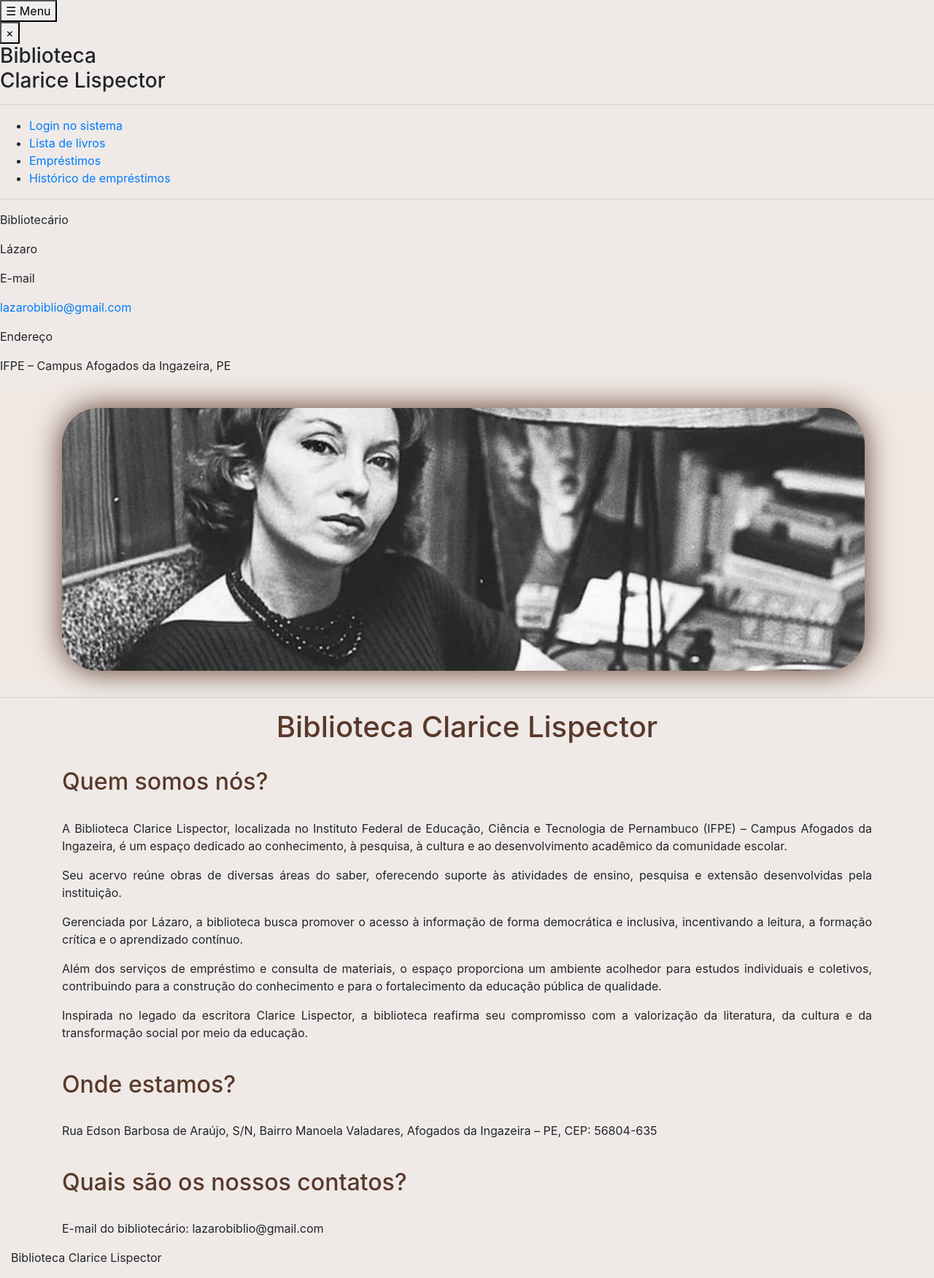
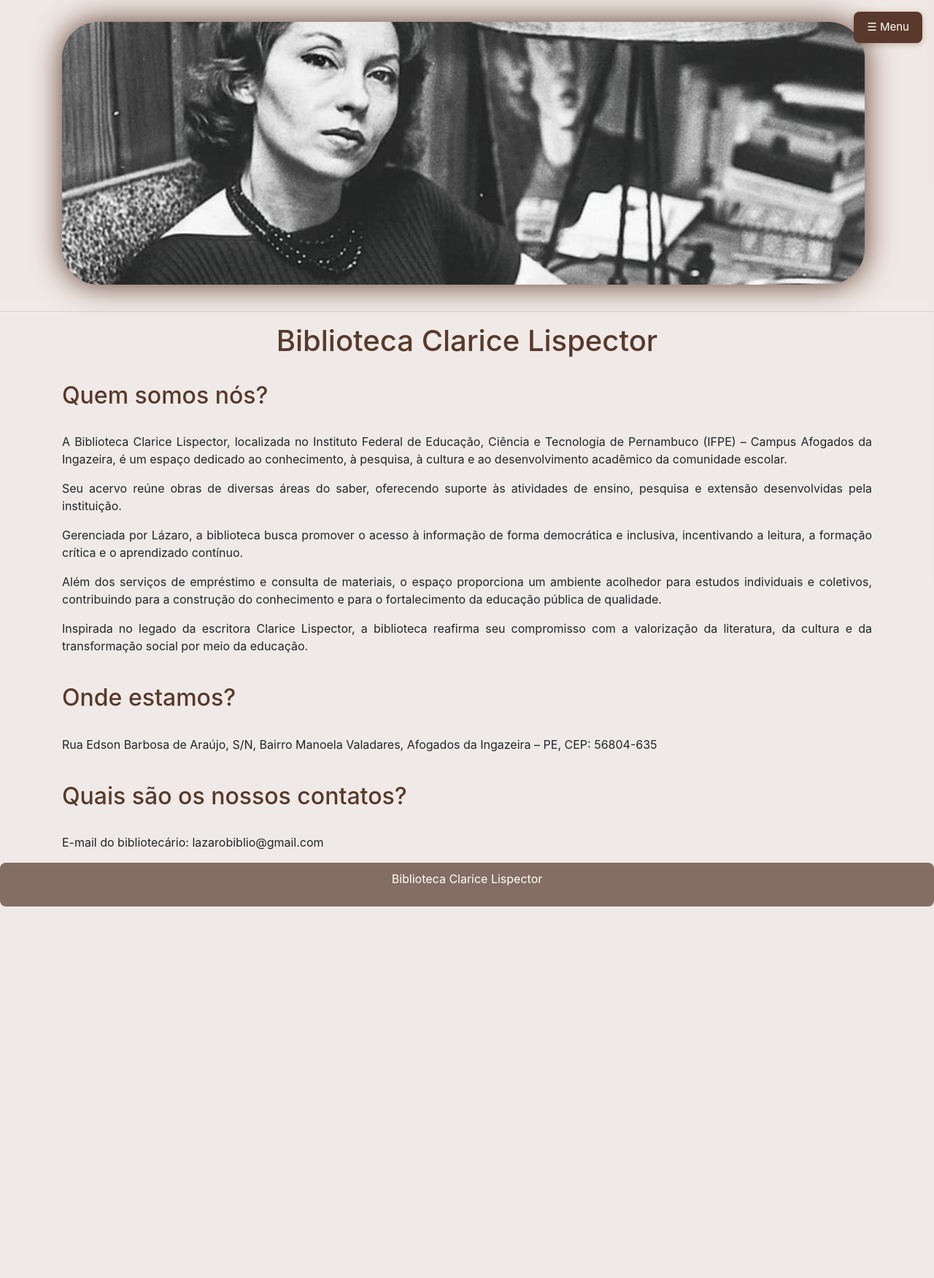
Before and after one commit to lazaroliveira/ProjetoWebII, a PHP site: page / in a window 1280 px wide. Shown: the whole page at 73% size. After the commit the page ends 1242 px from the top, so only its background shows below. Run offline with PHP 8.4, Linux system fonts and the light colour scheme.

Commit message:
Refactor CSS with new styles and animations
Updated styles for various elements including animations, buttons, and sidebar. Added hover effects and improved transition properties.

```diff
--- a/style.css
+++ b/style.css
@@ -2,7 +2,7 @@
 #ApresentacaoBiblio{
     text-align: center;
     color: #59392b;
-    animation-duration: 4s;
+    animation-duration: 3s;
     animation-name: slidein;
     animation-iteration-count: 1;
 }
@@ -19,15 +19,73 @@
     height: 360px;
     border-radius: 50px;
     filter: drop-shadow(0 0 20px #59392b);
+    transition: all 0.3s ease;
+}
+
+.BannerClarice:hover {
+    transform: scale(1.05);
+    filter: drop-shadow(0 0 30px #59392b);
 }
 
 .biblioteca-descricao{
     text-align: justify;
     text-justify: inter-word;
+    opacity: 0;
+    transform: translateY(30px);
+    animation: surgir 3.2s ease-out forwards;
+
+}
+
+body{
+    background-color: #8a624a21;
+}
+
+.btn-sidebar-abrir {
+    position: fixed;
+    top: 16px;
+    right: 16px;
+    z-index: 900;
+    background-color: #59392b;
+    color: #fff;
+    border: none;
+    padding: 10px 18px;
+    border-radius: 8px;
+    font-size: 15px;
+    cursor: pointer;
+    box-shadow: 0 2px 8px rgba(89,57,43,0.3);
+    transition: background-color 0.2s;
+}
+
+.btn-sidebar-abrir:hover {
+    background-color: #7a4f38;
+}
+
+.btn-sidebar-fechar {
+    background: none;
+    border: none;
+    font-size: 28px;
+    color: #59392b;
+    cursor: pointer;
+    float: right;
+    line-height: 1;
+    padding: 0;
+    margin-bottom: 8px;
+}
+
+.btn-sidebar-fechar:hover {
+    color: #7a4f38;
 }
 
 .contato{
     color:#59392b;
+}
+
+#Footer{
+    background-color: #59392bb4;
+    color: white;
+    text-align: center;
+    padding: 10px 0;
+    border-radius: 8px;
 }
 
 .onde{
@@ -36,14 +94,111 @@
 
 .Quem{
     color:#59392b;
-    animation-duration: 4s;
-    animation-name: slidein;
-    animation-iteration-count: 1;
+    opacity: 0;
+    transform: translateY(30px);
+    animation: surgir 3.2s ease-out forwards;
 }
 
+.sidebar-overlay {
+    display: none;
+    position: fixed;
+    inset: 0;
+    background: rgba(0, 0, 0, 0.45);
+    z-index: 1000;
+}
 
-body{
-    background-color: #8a624a21;
+.sidebar-overlay.visivel {
+    display: block;
+}
+
+.sidebar {
+    position: fixed;
+    top: 0;
+    right: -320px;
+    width: 300px;
+    height: 100%;
+    background-color: #fff8f5;
+    border-left: 2px solid #d4a68a;
+    z-index: 1100;
+    padding: 24px 20px;
+    transition: right 0.3s ease;
+    overflow-y: auto;
+    box-shadow: -4px 0 20px rgba(89,57,43,0.15);
+}
+
+.sidebar.aberta {
+    right: 0;
+}
+
+.sidebar-titulo {
+    color: #59392b;
+    font-size: 18px;
+    font-weight: bold;
+    margin-top: 8px;
+    line-height: 1.4;
+    clear: both;
+}
+
+.sidebar-divisor {
+    border-color: #d4a68a;
+    margin: 14px 0;
+}
+
+.sidebar-menu {
+    list-style: none;
+    padding: 0;
+    margin: 0 0 8px 0;
+}
+
+.sidebar-menu li {
+    margin-bottom: 4px;
+}
+
+.sidebar-menu a {
+    display: block;
+    padding: 10px 12px;
+    color: #59392b;
+    text-decoration: none;
+    border-radius: 6px;
+    font-size: 15px;
+    transition: background-color 0.2s;
+}
+
+.sidebar-menu a:hover {
+    background-color: #f0d9cc;
+    color: #3d2318;
+    text-decoration: none;
+}
+
+.sidebar-contato {
+    font-size: 14px;
+    color: #5a3d30;
+}
+
+.sidebar-contato p {
+    margin-bottom: 4px;
+}
+
+.sidebar-label {
+    font-weight: bold;
+    color: #59392b;
+    margin-top: 10px;
+    margin-bottom: 2px !important;
+}
+
+.sidebar-contato a {
+    color: #59392b;
+    word-break: break-all;
+}
+
+.sidebar-contato a:hover {
+    color: #7a4f38;
+}
+
+#txt_surgir{
+    opacity: 0;
+    transform: translateY(30px);
+    animation: surgir 3.2s ease-out forwards;
 }
 
 /*ANIMAÇÕES DOS ITENS*/
@@ -57,3 +212,14 @@ body{
         width: 100%;
     }
 }
+
+@keyframes surgir {
+    from {
+        opacity: 0;
+        transform: translateY(30px);
+    }
+    to {
+        opacity: 1;
+        transform: translateY(0);
+    }
+}
```
